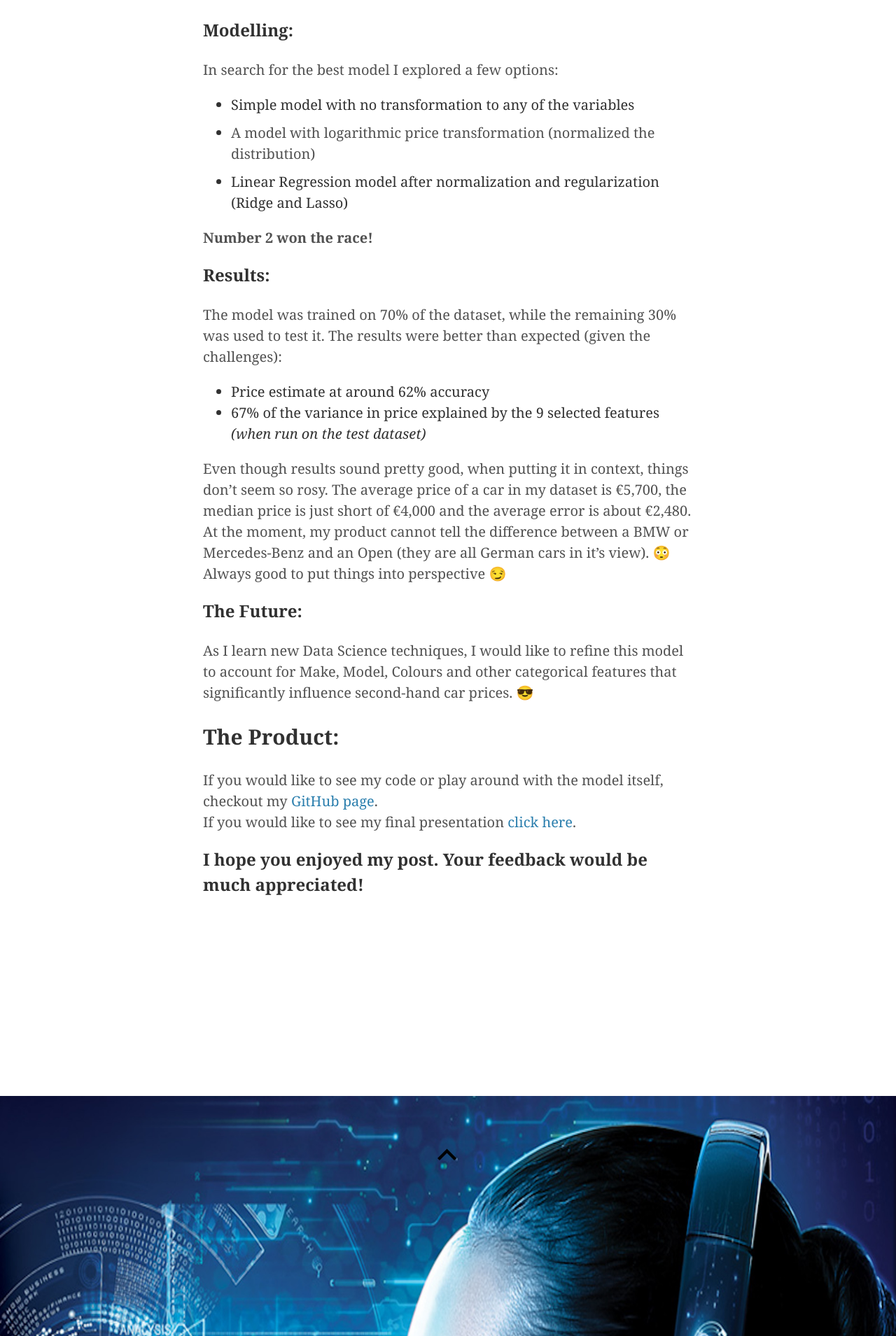
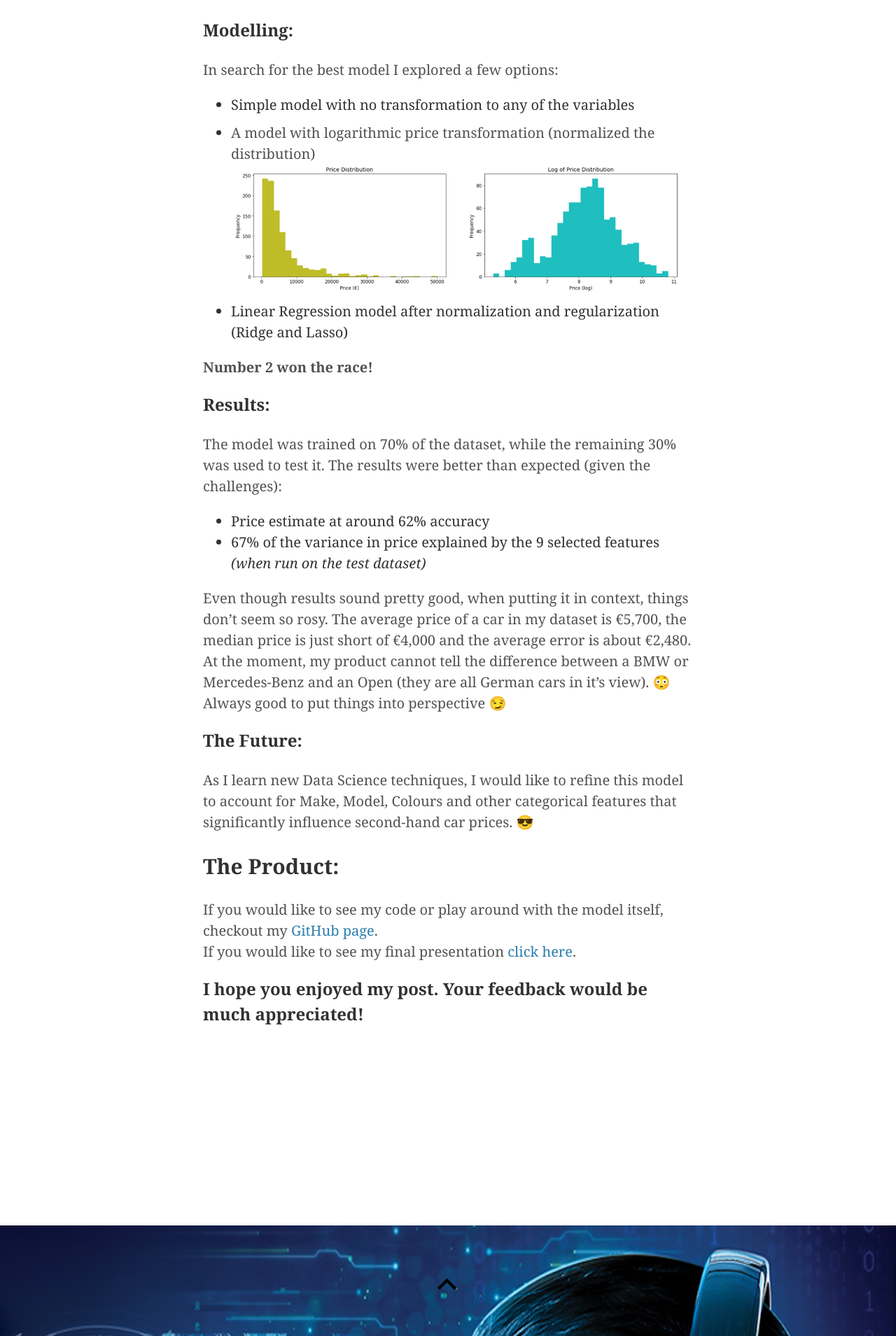
Before and after one commit to Auste1989/Auste1989.github.io, a Jekyll site: the page built from _posts/2018-07-22-car-price-predictor.md, in a window 1280 px wide. Shown: the part 2575-4484 px from the top of the page at 70% size. Built offline with Jekyll 4.4.1, drawn with Linux system fonts in a browser that asks for light colours; emoji names are drawn with the system emoji font; some web fonts are replaced; comment, search, counter and statistics services are not loaded.

Commit message:
Readded price transformation image

```diff
--- a/_posts/2018-07-22-car-price-predictor.md
+++ b/_posts/2018-07-22-car-price-predictor.md
@@ -33,6 +33,7 @@ As the last step of cleaning process, I dropped all the cars that had any missin
 In search for the best model I explored a few options:
 * Simple model with no transformation to any of the variables
 * A model with logarithmic price transformation (normalized the distribution)
+![Missing Image]({{"/assets/Price_Transformation.png"|https://github.com/mastaus/mastaus.github.io/blob/master/assets/images/Price_Transformation.png"}})
 
 * Linear Regression model after normalization and regularization (Ridge and Lasso)
 
```
